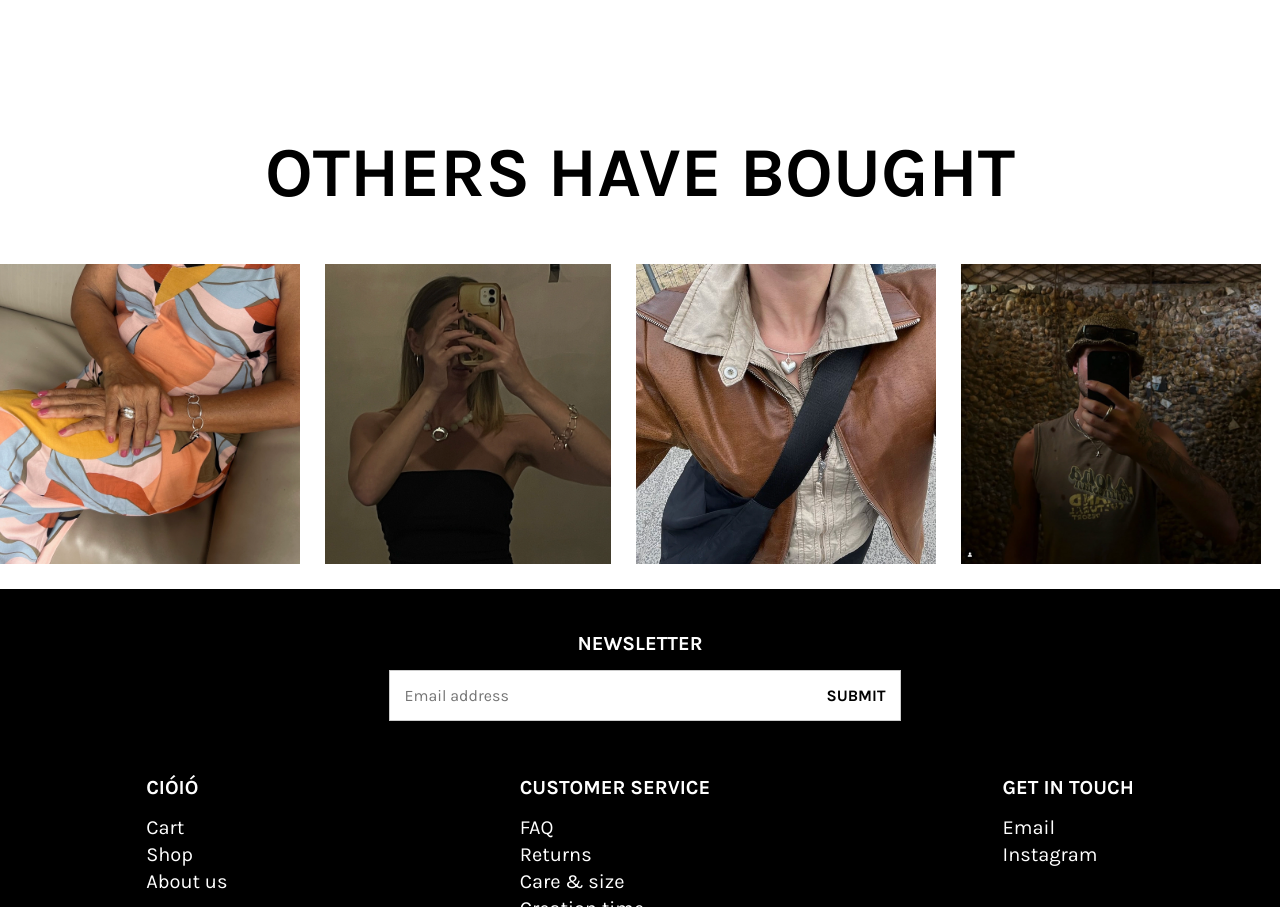
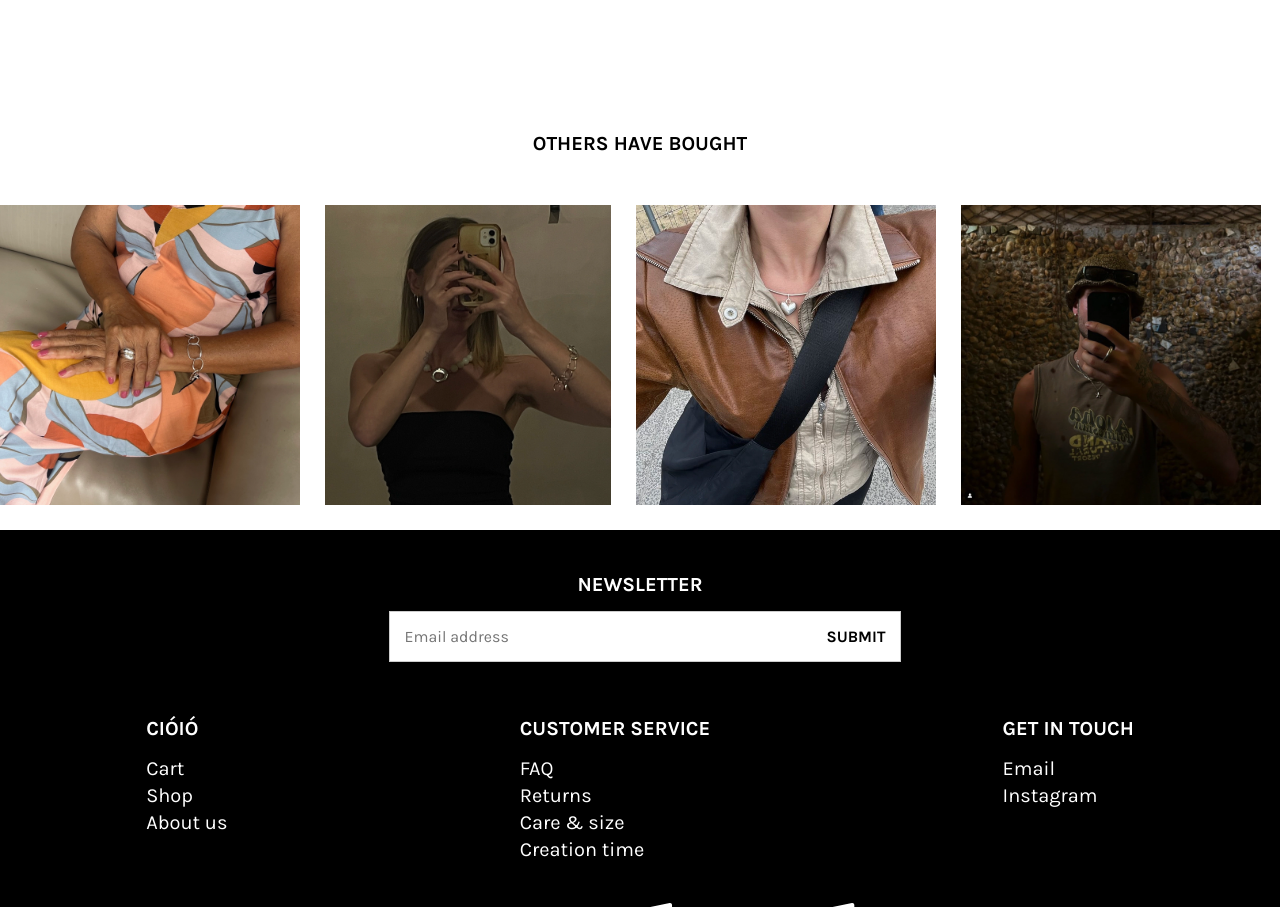
Before and after one commit to oliv2673/team-3, an Astro site: page / in a window 1280 px wide. Shown: the part 6476-7383 px from the top of the page. Built offline with nearby package versions, Linux system fonts and the light colour scheme; Astro itself is replaced by a stand-in of ours.

Commit message:
rettelse af h3 til h2

```diff
--- a/src/components/Insta_scroll.astro
+++ b/src/components/Insta_scroll.astro
@@ -20,7 +20,7 @@ const {
 } = Astro.props;
 ---
 
-<h3>{title}</h3>
+<h2>{title}</h2>
 <div id="drag">
   <img src={img1} alt={alt1} />
   <img src={img2} alt={alt2} />
@@ -41,7 +41,7 @@ const {
     white-space: nowrap;
     cursor: grab;
   }
-  h3 {
+  h2 {
     text-align: center;
     padding-block: 25px;
   }
```
